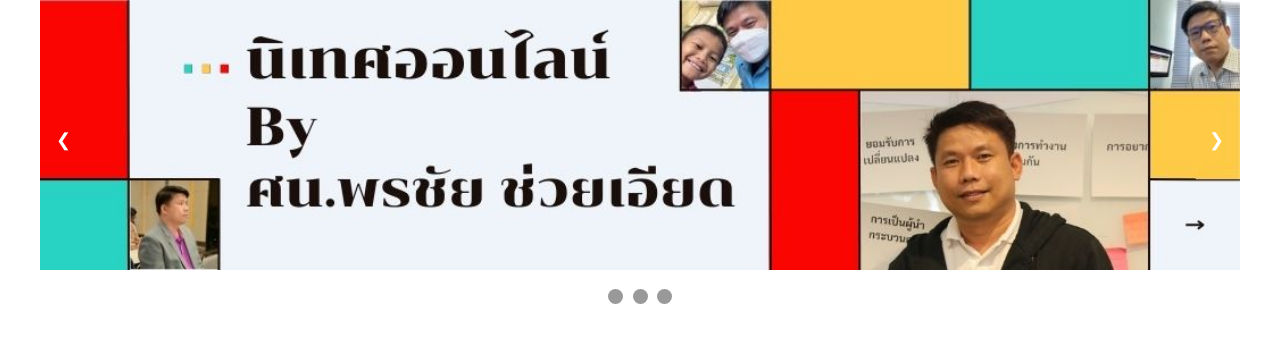
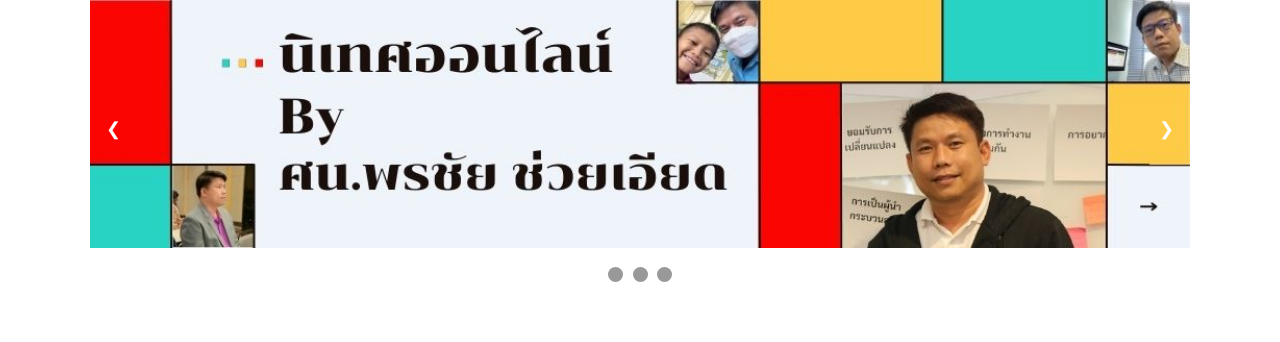
Before and after one commit to phanang/banner-bloger, a plain HTML site: page index.html in a window 1280 px wide. Drawn offline with Linux system fonts and the light colour scheme.

Commit message:
Update index.html

```diff
--- a/index.html
+++ b/index.html
@@ -17,7 +17,7 @@
         vertical-align: middle;
       }
       .slideshow-container {
-        max-width: 1200px;
+        max-width: 1100px;
         position: relative;
         margin: auto;
       }
```
